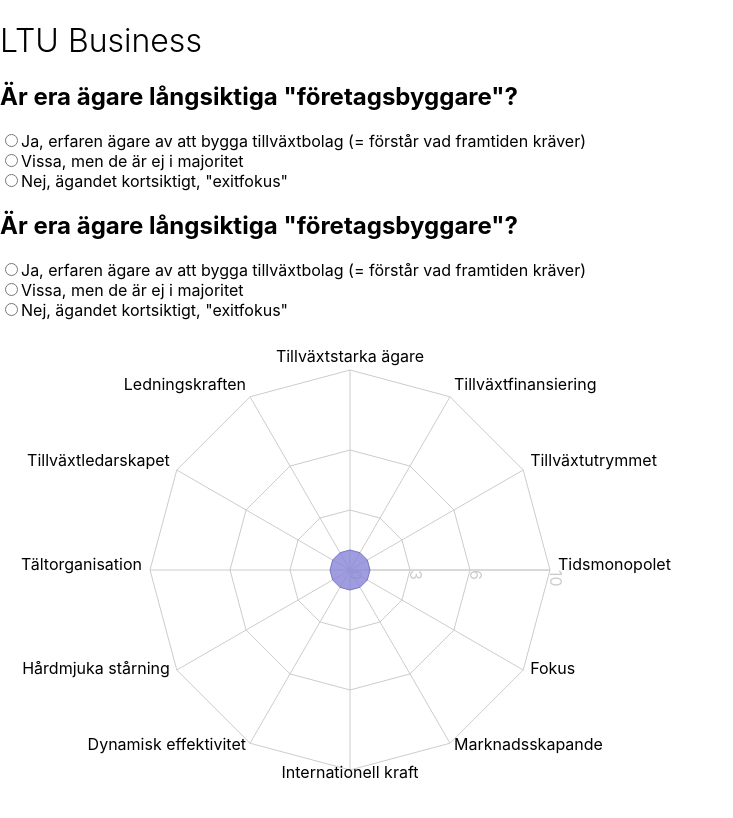
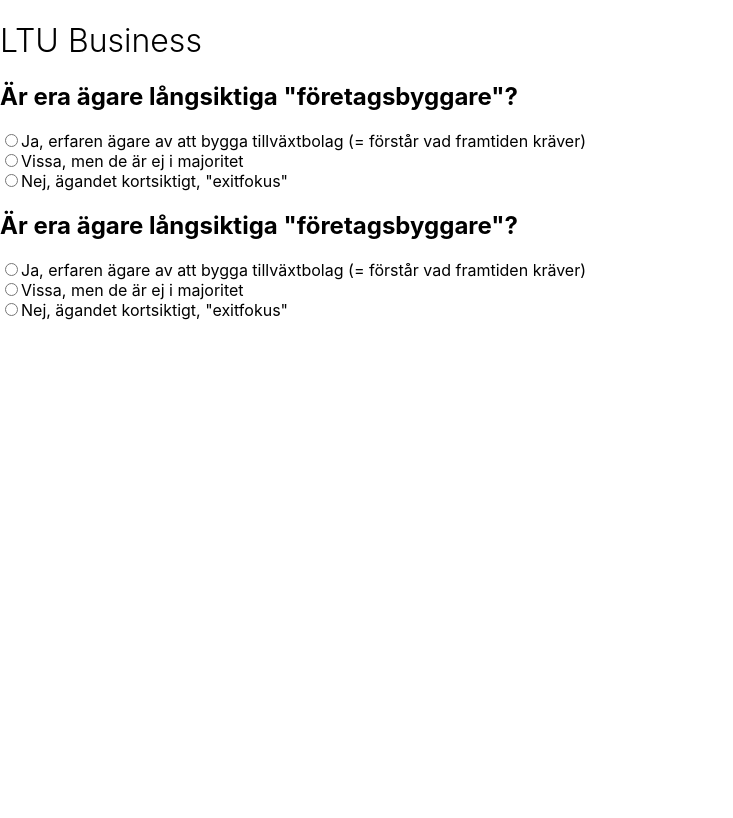
Before and after one commit to snordgren/ltu-business, a React (Create React App) app: page / in a window 1280 px wide. Shown: the top 818 px of the page, without its empty margins (0-733 px from the left). Built offline with nearby package versions, Linux system fonts and the light colour scheme.

Commit message:
Hide chart until all questions answered

```diff
--- a/src/App.js
+++ b/src/App.js
@@ -5,6 +5,7 @@ import {
 
 const max = 10;
 const values = {};
+let answerCount = 0;
 
 const sumObjects = ix => {
   const defaultValue = 1;
@@ -104,10 +105,16 @@ const questions = [
 const applyAnswer = (question, answer, reRender, questionIndex) => {
   const previous = values[question.subjectIndex];
   const toUse = (previous) ? previous : {};
+
   if (!previous) {
     values[question.subjectIndex] = toUse;
   }
+
+  if (!toUse [questionIndex]) {
+    answerCount += 1;
+  }
   toUse[questionIndex] = answer.score;
+
   console.log(values);
   reRender();
 };
@@ -134,7 +141,7 @@ function App(reRender) {
     <div>
       <h1>LTU Business</h1>
       {questions.map((question, questionIndex) => Question(question, reRender, questionIndex))}
-      <Chart />
+      {(answerCount === questions.length) && <Chart />}
     </div>
   )
 }
```
